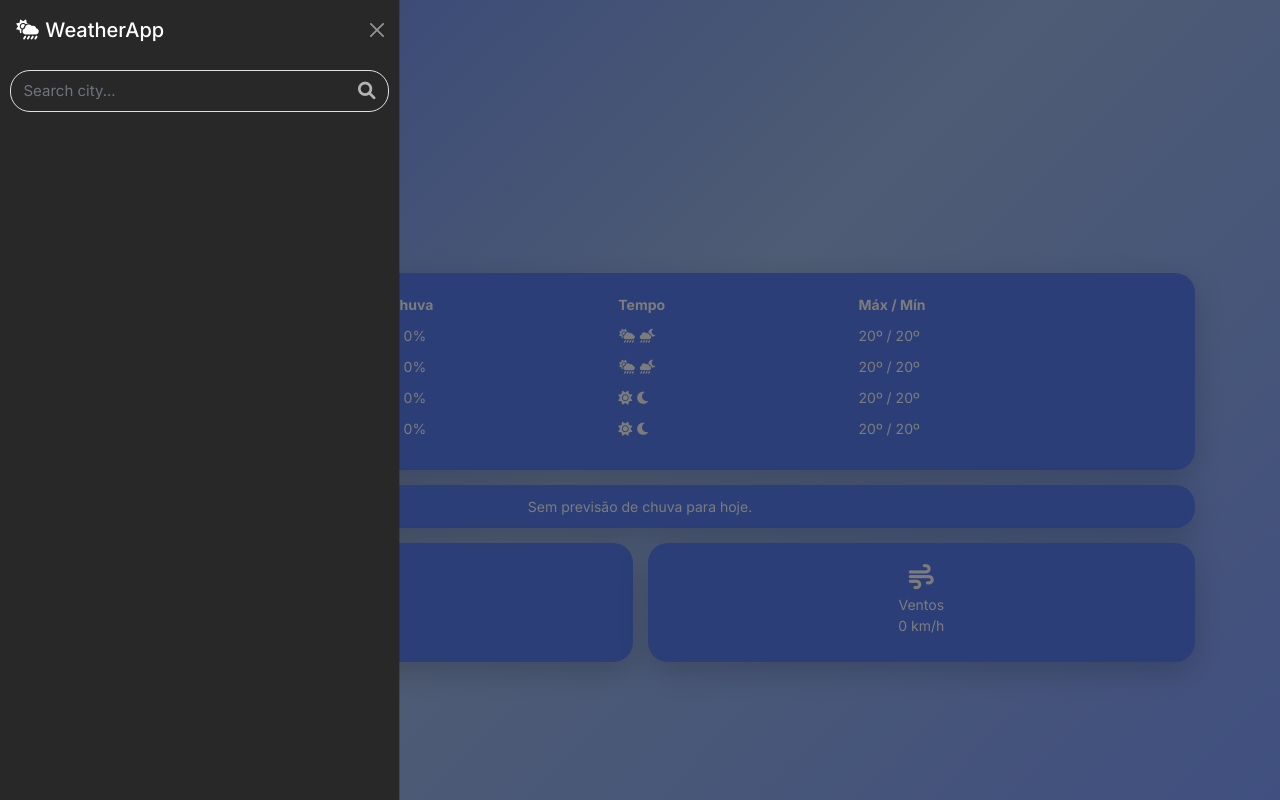
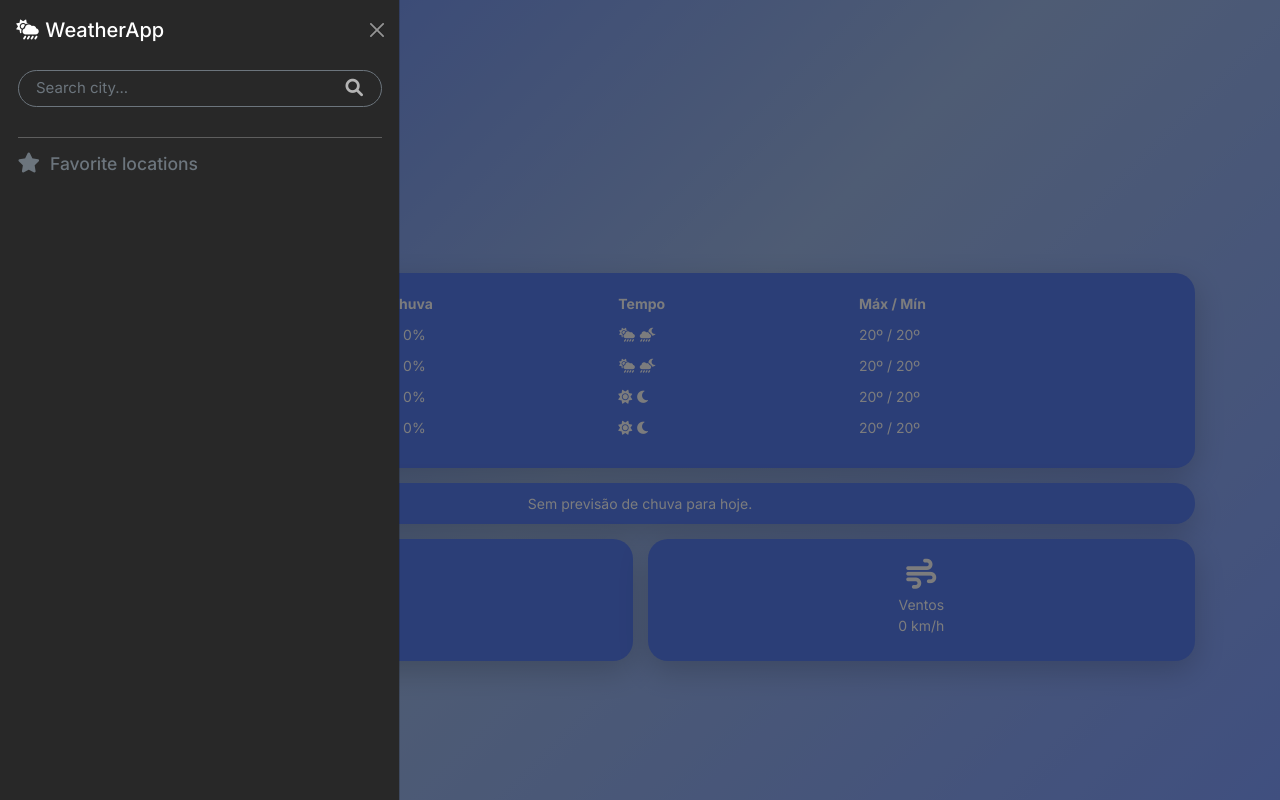
Before and after one commit to resendeleonardo/weather-app, a plain HTML site: page weather-app/index.html in a window 1280 px wide. Both pictures are taken after a click on the button 100 px from the left and 48 px from the top of the page. Drawn offline with nearby package versions, Linux system fonts and the light colour scheme; no server answers.

Commit message:
update code

```diff
--- a/weather-app/css/styles.css
+++ b/weather-app/css/styles.css
@@ -11,6 +11,7 @@
   font-size: 62.5%;
 
   --bg-dark: rgb(40, 40, 40);
+  --bg-default-card-color: rgb(87, 124, 238);
 }
 
 body {
@@ -21,59 +22,22 @@ body {
   background: linear-gradient(135deg, #6285f3, #9db8e8, #809fff);
 }
 
+
+/* CUSTOM STYLES */
 /* Header */
-.btn-menu {
-  color: #fff;
-  background: transparent;
-  border: none;
-}
-.btn-menu:hover {
-  color: #fff;
-}
-.btn-menu:focus-visible {
-  border-color: transparent;
-  outline: none;
-  box-shadow: none;
-}
-/* Offcanvas */
 .bg-custom-dark {
   background-color: var(--bg-dark);
 }
 
-.form-control:focus {
-  background: transparent;
-  border: none;
-  box-shadow: none;
-}
-.search-input::placeholder {
-  color: #a0a0a0;
-}
-
-/* Weather Content  */
+/* Weather Container  */
 .temp,
 .weather-icon {
   font-size: 6rem;
 }
-/* Week Card */
-.week-card {
-  border-color: rgb(219, 217, 217);
-  background-color: rgb(219, 217, 217);
-}
-/* Humidity, Wind Speed, Alerts ... */
-#humidity-card,
-#wind-speed-card,
-#alert-card,
-.week-card {
-  /* Clear Skyes [Day] - DEFAULT */
-  border-color: transparent;
-  background-color: #577cee;
-  /* border-color: #577cee; */
-
-  /* Clear Skyes [Night] */
-  /* background-color: #665b99; */
-
-  /* Rainy Skyes [D&N] */
-  /* background-color: #6e7999; */
-
+.bg-default-card {
+  background-color: var(--bg-default-card-color);
   box-shadow: 0 1rem 3rem rgba(0, 0, 0, 0.175);
 }
+.icon-size-lg {
+  font-size: 3rem;
+}
--- a/weather-app/index.html
+++ b/weather-app/index.html
@@ -32,8 +32,8 @@
         <div class="container">
             <!-- Offcanvas Menu -->
             <div class="pt-5 px-3 px-sm-0">
-                <button class="btn btn-menu" type="button" data-bs-toggle="offcanvas" data-bs-target="#offcanvasMenu">
-                    <svg xmlns="http://www.w3.org/2000/svg" width="30" height="30" fill="currentColor" class="bi bi-list"
+                <button class="btn border-0" type="button" data-bs-toggle="offcanvas" data-bs-target="#offcanvasMenu">
+                    <svg xmlns="http://www.w3.org/2000/svg" width="30" height="30" fill="white" class="bi bi-list"
                         viewBox="0 0 16 16">
                         <path
                             d="M1.5 2.5a.5.5 0 0 1 .5-.5h13a.5.5 0 0 1 0 1h-13a.5.5 0 0 1-.5-.5zM1.5 7.5a.5.5 0 0 1 .5-.5h13a.5.5 0 0 1 0 1h-13a.5.5 0 0 1-.5-.5zM1.5 12.5a.5.5 0 0 1 .5-.5h13a.5.5 0 0 1 0 1h-13a.5.5 0 0 1-.5-.5z" />
@@ -51,9 +51,10 @@
                     </div>
                     <div class="offcanvas-body">
                         <div class="row">
-                            <div class="col-md">
-                                <div class="input-group mb-0 p-2 border rounded-5">
-                                    <input type="text" class="form-control fs-4 bg-transparent border-0 text-white" placeholder="Search city..."
+                            <div class="col">
+                                <div class="container">
+                                    <div class="input-group mb-0 py-1 px-3 border border-secondary rounded-5">
+                                        <input type="text" class="form-control shadow-none fs-4 bg-transparent border-0 text-white" placeholder="Search city..."
                                             id="search-input" aria-label="Search" aria-describedby="search-button"
                                             maxlength="25">
                                         <button class="btn text-white bg-transparent border-0" type="button" id="search-button"
@@ -63,7 +64,15 @@
                                     </div>
                                 </div>
                             </div>
+                        </div>
                         <!-- Added locations -->
+                        <div class="container mb-4">
+                            <hr class="text-white mt-5 mb-4">
+                            <div class="d-flex flex-row gap-3">
+                                <i class="fa-solid fa-star text-secondary fs-2"></i>
+                                <h3 class="text-secondary">Favorite locations</h3>
+                            </div>
+                        </div>
 
                     </div>
                 </div>
@@ -99,7 +108,7 @@
                             </div>
                         </div>
                         <!-- Weekly Weather Card -->
-                        <div class="card week-card rounded-5" id="week-card">
+                        <div class="card week-card rounded-5 border-0 bg-default-card" id="week-card">
                             <div class="container week-content p-4">
                                 <table class="table table-borderless">
                                     <thead>
@@ -142,7 +151,7 @@
                             </div>
                         </div>
                         <!-- Alerts Card -->
-                        <div class="card mt-4 rounded-5" id="alert-card">
+                        <div class="card mt-4 rounded-5 border-0 bg-default-card" id="alert-card">
                             <div class="card-body">
                                 <p class="d-flex justify-content-center mb-0 text-light">Sem previsão de chuva para hoje.</p>
                             </div>
@@ -150,10 +159,10 @@
                         <!-- General Info Card -->
                         <div class="row mt-4">
                             <div class="col-6">
-                                <div class="card rounded-5" id="humidity-card">
+                                <div class="card rounded-5 border-0 bg-default-card" id="humidity-card">
                                     <div class="container p-4">
                                         <div class="d-flex flex-column align-items-center justify-content-center">
-                                            <i class="fa-solid fa-water mt-2 mb-2 text-light fs-1"></i>
+                                            <i class="fa-solid fa-water mt-2 mb-2 text-light icon-size-lg"></i>
                                             <p class="mb-0 text-light">Umidade</p>
                                             <p class="text-light" id="humidity">0%</p>
                                         </div>
@@ -161,10 +170,10 @@
                                 </div>
                             </div>
                             <div class="col-6 mb-4">
-                                <div class="card rounded-5" id="wind-speed-card">
+                                <div class="card rounded-5 border-0 bg-default-card" id="wind-speed-card">
                                     <div class="container p-4">
                                         <div class="d-flex flex-column align-items-center justify-content-center">
-                                            <i class="fa-solid fa-wind mt-2 mb-2 text-light fs-1"></i>
+                                            <i class="fa-solid fa-wind mt-2 mb-2 text-light icon-size-lg"></i>
                                             <p class="mb-0 text-light">Ventos</p>
                                             <p class="text-light" id="wind-speed">0 km/h</p>
                                         </div>
```
Lines whose indentation alone changed are shown as unchanged.
